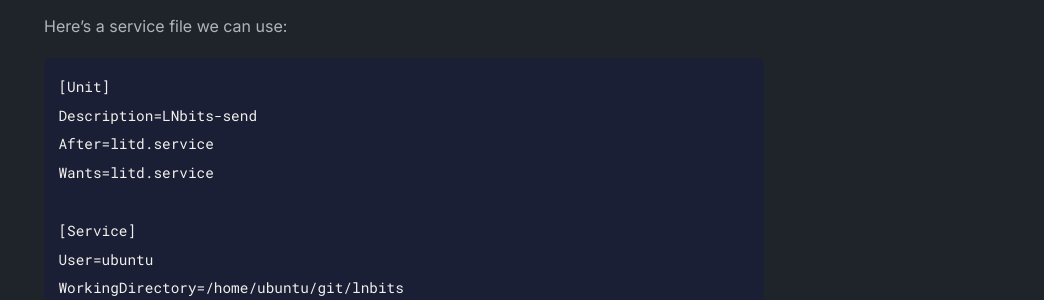
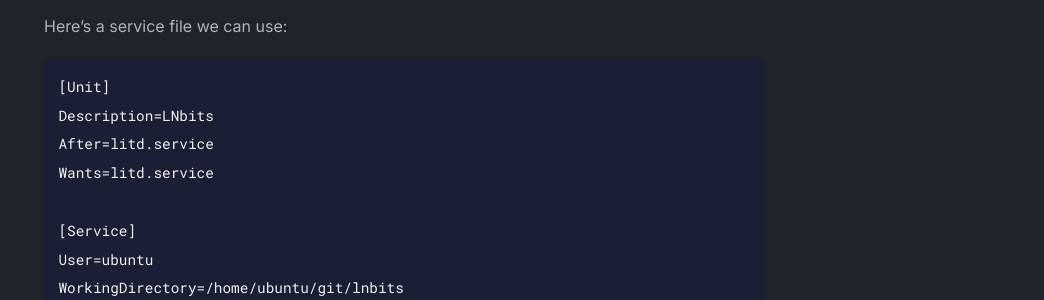
Before and after one commit to VancouverBitdevs/nodeacademy, a Jekyll site: the page built from _posts/2023-08-29-lnbits.md, in a window 1280 px wide and 900 px high, scrolled down 5542 px. Shown: the part 183-483 px from the top of the window, without its empty margins (236-1280 px from the left). Built offline with Jekyll 4.4.1, drawn with Linux system fonts in a browser that asks for light colours; some of the changed text lies outside the part shown.

````diff
--- a/_posts/2023-08-29-lnbits.md
+++ b/_posts/2023-08-29-lnbits.md
@@ -173,7 +173,7 @@ Here's a service file we can use:
 
 ```
 [Unit]
-Description=LNbits-send
+Description=LNbits
 After=litd.service
 Wants=litd.service
 
````
Also changed, not shown: _posts/2023-05-24-configure-lnd.md (+0 -1 lines), workshop.md (added, +8 -0 lines).
